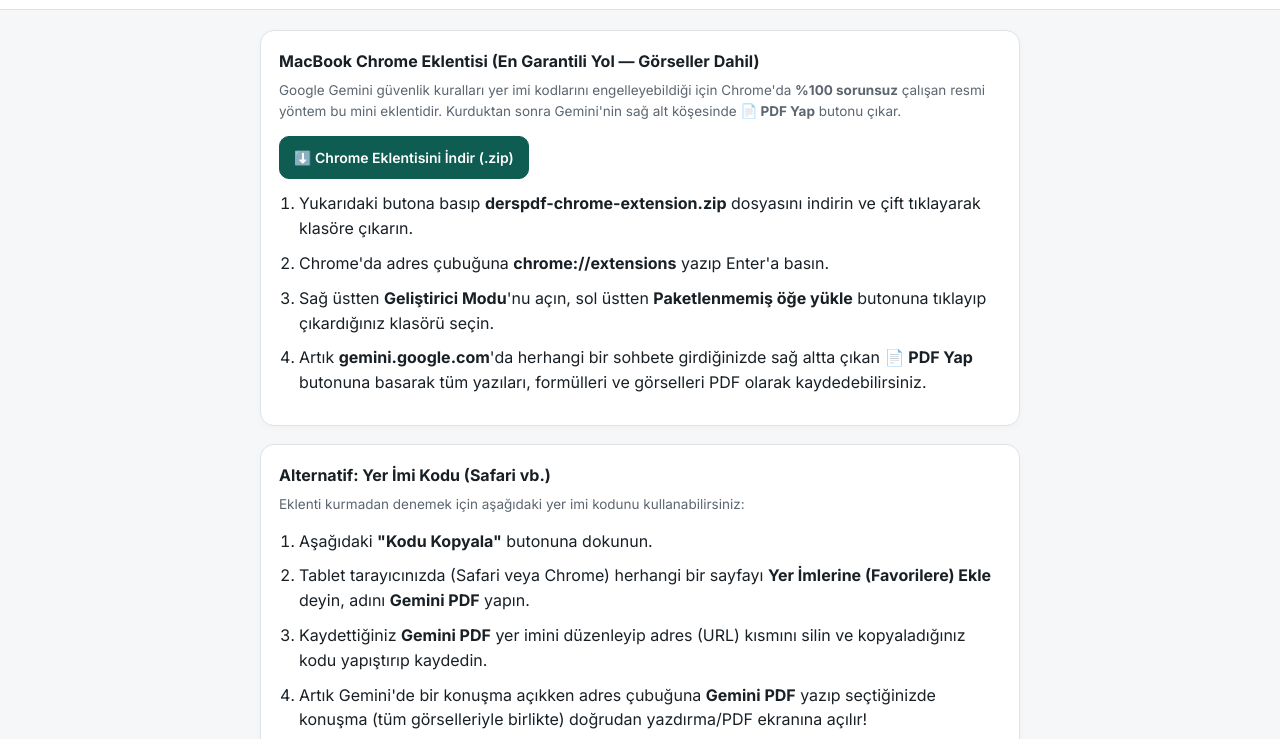
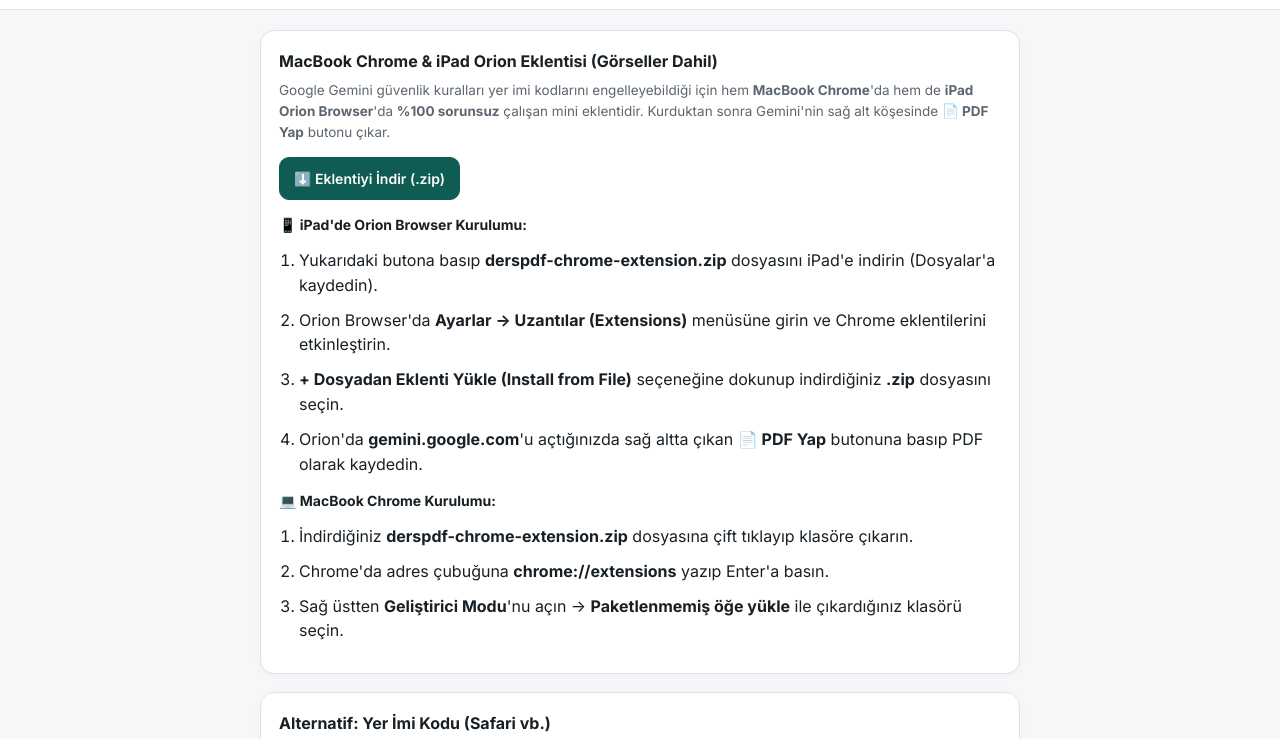
Before and after one commit to sunbleachedfly/derspdf, a browser extension: page DersPDF.html in a window 1280 px wide. Both pictures are taken after a click on the button "2. Gemini İçinden Tek Tık (Görselli)". Shown: the part 55-794 px from the top of the page. Drawn offline with nearby package versions, Linux system fonts and the light colour scheme.

Commit message:
feat: make extension zip compatible with iPad Orion Browser (manifest at root)

```diff
--- a/DersPDF.html
+++ b/DersPDF.html
@@ -656,11 +656,12 @@
       <!-- SEKME 2: GEMINI İÇİNDEN TEK TIKLA (CHROME EKLENTİSİ + YER İMİ) -->
       <section class="bookmarklet-section no-print" id="sectionBookmarklet">
         <div class="card" style="margin-bottom: 18px">
-          <h2 class="card-title">MacBook Chrome Eklentisi (En Garantili Yol — Görseller Dahil)</h2>
+          <h2 class="card-title">MacBook Chrome &amp; iPad Orion Eklentisi (Görseller Dahil)</h2>
           <p class="card-sub">
-            Google Gemini güvenlik kuralları yer imi kodlarını engelleyebildiği için Chrome'da
-            <strong>%100 sorunsuz</strong> çalışan resmi yöntem bu mini eklentidir. Kurduktan sonra
-            Gemini'nin sağ alt köşesinde <strong>📄 PDF Yap</strong> butonu çıkar.
+            Google Gemini güvenlik kuralları yer imi kodlarını engelleyebildiği için hem
+            <strong>MacBook Chrome</strong>'da hem de <strong>iPad Orion Browser</strong>'da
+            <strong>%100 sorunsuz</strong> çalışan mini eklentidir. Kurduktan sonra Gemini'nin sağ
+            alt köşesinde <strong>📄 PDF Yap</strong> butonu çıkar.
           </p>
 
           <div class="btn-row">
@@ -670,15 +671,23 @@
               class="btn btn-primary"
               style="text-decoration: none"
             >
-              ⬇️ Chrome Eklentisini İndir (.zip)
+              ⬇️ Eklentiyi İndir (.zip)
             </a>
           </div>
 
+          <p style="font-weight: 700; margin: 14px 0 6px; font-size: 14px">📱 iPad'de Orion Browser Kurulumu:</p>
           <ol class="step-list">
-            <li>Yukarıdaki butona basıp <strong>derspdf-chrome-extension.zip</strong> dosyasını indirin ve çift tıklayarak klasöre çıkarın.</li>
+            <li>Yukarıdaki butona basıp <strong>derspdf-chrome-extension.zip</strong> dosyasını iPad'e indirin (Dosyalar'a kaydedin).</li>
+            <li>Orion Browser'da <strong>Ayarlar → Uzantılar (Extensions)</strong> menüsüne girin ve Chrome eklentilerini etkinleştirin.</li>
+            <li><strong>+ Dosyadan Eklenti Yükle (Install from File)</strong> seçeneğine dokunup indirdiğiniz <strong>.zip</strong> dosyasını seçin.</li>
+            <li>Orion'da <strong>gemini.google.com</strong>'u açtığınızda sağ altta çıkan <strong>📄 PDF Yap</strong> butonuna basıp PDF olarak kaydedin.</li>
+          </ol>
+
+          <p style="font-weight: 700; margin: 14px 0 6px; font-size: 14px">💻 MacBook Chrome Kurulumu:</p>
+          <ol class="step-list">
+            <li>İndirdiğiniz <strong>derspdf-chrome-extension.zip</strong> dosyasına çift tıklayıp klasöre çıkarın.</li>
             <li>Chrome'da adres çubuğuna <strong>chrome://extensions</strong> yazıp Enter'a basın.</li>
-            <li>Sağ üstten <strong>Geliştirici Modu</strong>'nu açın, sol üstten <strong>Paketlenmemiş öğe yükle</strong> butonuna tıklayıp çıkardığınız klasörü seçin.</li>
-            <li>Artık <strong>gemini.google.com</strong>'da herhangi bir sohbete girdiğinizde sağ altta çıkan <strong>📄 PDF Yap</strong> butonuna basarak tüm yazıları, formülleri ve görselleri PDF olarak kaydedebilirsiniz.</li>
+            <li>Sağ üstten <strong>Geliştirici Modu</strong>'nu açın → <strong>Paketlenmemiş öğe yükle</strong> ile çıkardığınız klasörü seçin.</li>
           </ol>
         </div>
 
```
Also changed, not shown: chrome-extension/content.js (+7 -5 lines), index.html (+17 -8 lines), 1 other file.
